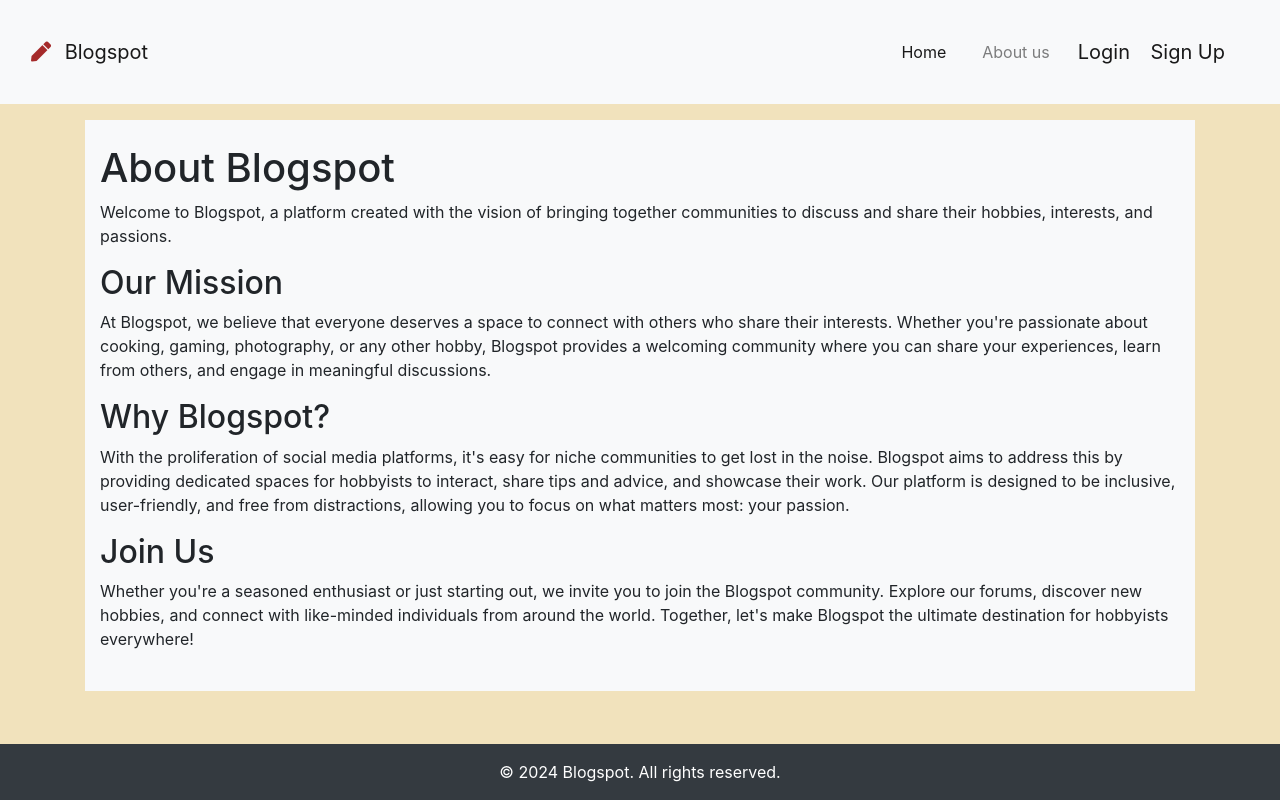
After one commit to Code-Institute-Submissions/Blogspot, a Django app: page /about/ in a window 1280 px wide. The commit adds this page. Run offline with Django 4.2, Linux system fonts and the light colour scheme; some libraries are stand-ins or nearby versions.

Commit message:
About page added

```diff
--- a/about/urls.py
+++ b/about/urls.py
@@ -4,6 +4,5 @@ from . import views
 app_name = 'about_us'
 
 urlpatterns = [
-    path('create/', views.create_about_us, name='create'),
-    path('<int:pk>/edit/', views.edit_about_us, name='edit'),
+    path('', views.about_view, name='about'),
 ]
--- a/about/views.py
+++ b/about/views.py
@@ -1,29 +1,8 @@
 from django.shortcuts import render, redirect, get_object_or_404
-from django.contrib.admin.views.decorators import staff_member_required
-from .models import AboutUs
-from .forms import AboutUsForm
 
 # Create your views here.
 
-@staff_member_required
-def create_about_us(request):
-    if request.method == 'POST':
-        form = AboutUsForm(request.POST)
-        if form.is_valid():
-            form.save()
-            return redirect('about_us:create')
-    else:
-        form = AboutUsForm()
-    return render(request, 'about_us/create_about_us.html', {'form': form})
+from django.shortcuts import render
 
-@staff_member_required
-def edit_about_us(request, pk):
-    about_us = get_object_or_404(AboutUs, pk=pk)
-    if request.method == 'POST':
-        form = AboutUsForm(request.POST, instance=about_us)
-        if form.is_valid():
-            form.save()
-            return redirect('about_us:create')
-    else:
-        form = AboutUsForm(instance=about_us)
-    return render(request, 'about_us/edit_about_us.html', {'form': form})
+def about_view(request):
+    return render(request, 'about/about.html')
--- a/blogspot/urls.py
+++ b/blogspot/urls.py
@@ -18,10 +18,14 @@ from django.contrib import admin
 from django.urls import path, include
 from core import views
 from django.contrib.auth import views as auth_views
+from core import views as core_views
+from about import views as about_views
 
 urlpatterns = [
     path('admin/', admin.site.urls),
     path('summernote/', include('django_summernote.urls')),
     path('accounts/', include('allauth.urls')),
-    path("", include("core.urls"), name="core-urls"),
+    path('', core_views.PostListView.as_view(), name='home'),
+    path('core/', include('core.urls')),
+    path('about/', include('about.urls')),
 ]
--- /dev/null
+++ b/templates/about/about.html
@@ -0,0 +1,20 @@
+{% extends "base/base.html" %}
+{% load static %}
+
+{% block title %}About Blogspot{% endblock %}
+
+{% block content %}
+<div class="container bg-light py-4">
+    <h1>About Blogspot</h1>
+    <p>Welcome to Blogspot, a platform created with the vision of bringing together communities to discuss and share their hobbies, interests, and passions.</p>
+
+    <h2>Our Mission</h2>
+    <p>At Blogspot, we believe that everyone deserves a space to connect with others who share their interests. Whether you're passionate about cooking, gaming, photography, or any other hobby, Blogspot provides a welcoming community where you can share your experiences, learn from others, and engage in meaningful discussions.</p>
+
+    <h2>Why Blogspot?</h2>
+    <p>With the proliferation of social media platforms, it's easy for niche communities to get lost in the noise. Blogspot aims to address this by providing dedicated spaces for hobbyists to interact, share tips and advice, and showcase their work. Our platform is designed to be inclusive, user-friendly, and free from distractions, allowing you to focus on what matters most: your passion.</p>
+
+    <h2>Join Us</h2>
+    <p>Whether you're a seasoned enthusiast or just starting out, we invite you to join the Blogspot community. Explore our forums, discover new hobbies, and connect with like-minded individuals from around the world. Together, let's make Blogspot the ultimate destination for hobbyists everywhere!</p>
+</div>
+{% endblock %}
--- a/templates/account/logout.html
+++ b/templates/account/logout.html
@@ -1,5 +1,5 @@
 {% extends "base/base.html" %}
-
+{% load static %}
 {% block content %}
 <div class="container">
     <div class="row">
--- a/templates/account/password_reset.html
+++ b/templates/account/password_reset.html
@@ -1,4 +1,5 @@
 {% extends "base/base.html" %}
+{% load static %}
 {% load crispy_forms_tags %}
 {% block title %}Password Reset - Blogspot{% endblock %}
 
--- a/templates/account/password_reset_done.html
+++ b/templates/account/password_reset_done.html
@@ -1,4 +1,5 @@
 {% extends "base/base.html" %}
+{% load static %}
 {% block title %}Password Reset Email Sent{% endblock %}
 
 {% block content %}
--- a/templates/base/base.html
+++ b/templates/base/base.html
@@ -34,7 +34,7 @@
                             <a class="nav-link" href="{% url 'core:home' %}">Home <span class="sr-only">(current)</span></a>
                         </li>
                         <li class="nav-item">
-                            <a class="nav-link" href="#">About us</a>
+                            <a class="nav-link" href="{% url 'about_us:about' %}">About us</a>
                         </li>
                         {% if user.is_authenticated %}
                         <li class="nav-item">
```
Also changed, not shown: about/forms.py (deleted, +0 -7 lines), templates/about/edit_about.html (added, +16 -0 lines), about/templates/create_about_us.html (deleted).
